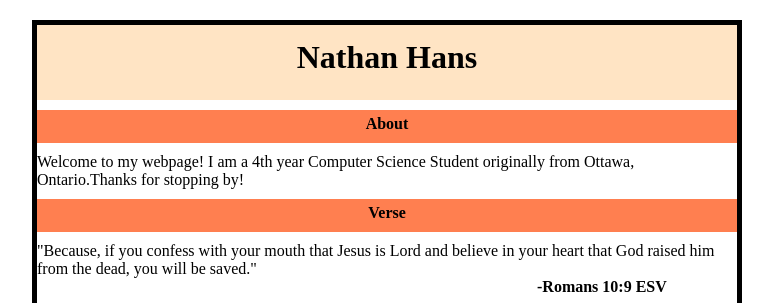
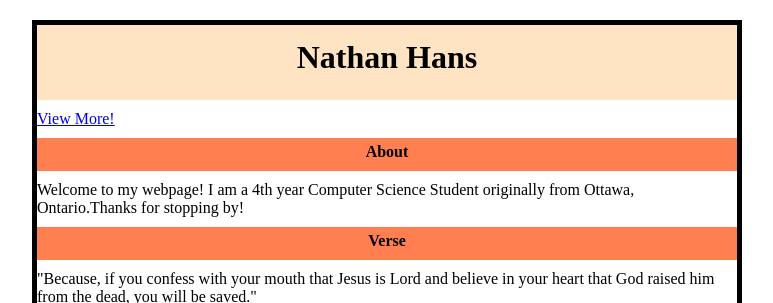
Before and after one commit to nathan-builds/CPS530-Lab1, a plain HTML site: page index.html in a window 1280 px wide. Shown: the top 303 px of the page, without its empty margins (253-1026 px from the left). Drawn offline with Linux system fonts and the light colour scheme.

Commit message:
final-work

```diff
--- a/index.html
+++ b/index.html
@@ -14,6 +14,8 @@
         <header class="header">
             <h1>Nathan Hans</h1>
         </header>
+        <nav> <a href="https://www.google.ca">View More!</a></nav>
+
 
         <section class="section-title">
             <label>About</label>
```
